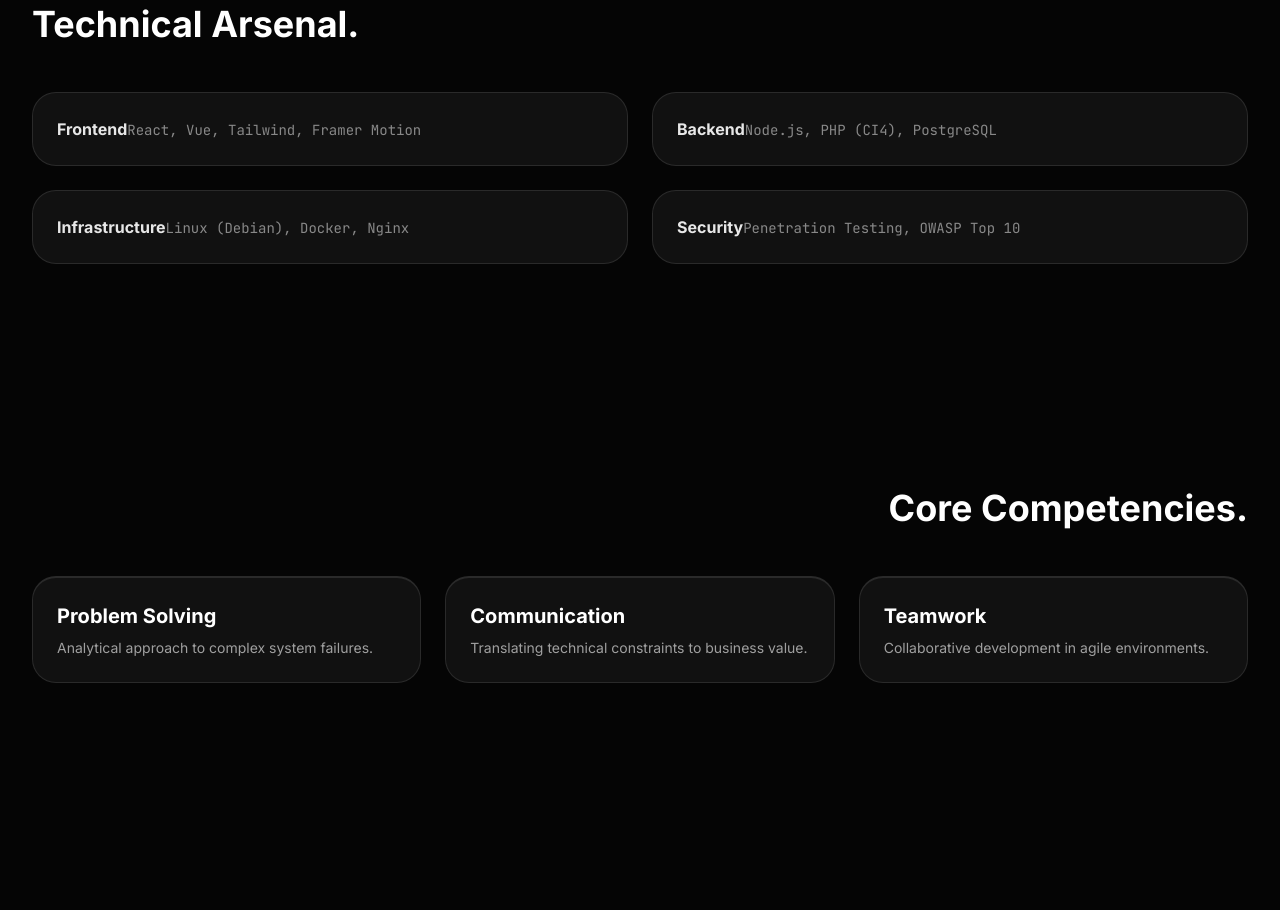
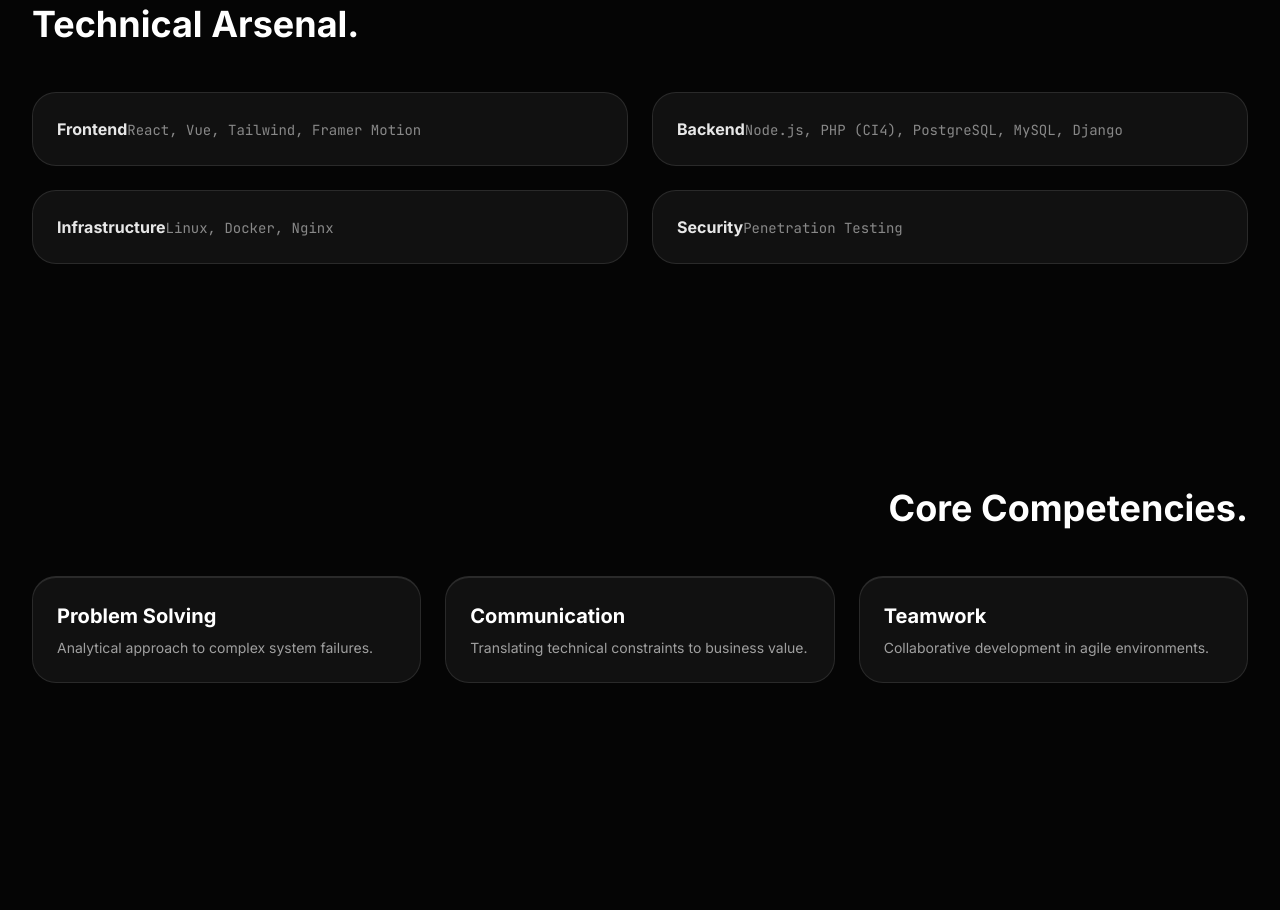
Before and after one commit to h4nzs/portofolio-src, a React (Vite) app: page / in a window 1280 px wide. Shown: the part 1820-2730 px from the top of the page. Built offline with nearby package versions, Linux system fonts and the light colour scheme; no server answers.

Commit message:
fix: skill

```diff
--- a/src/data/portfolioData.js
+++ b/src/data/portfolioData.js
@@ -21,9 +21,9 @@ export const slides = [
     skills: {
       technical: [
         { label: "Frontend", value: "React, Vue, Tailwind, Framer Motion" },
-        { label: "Backend", value: "Node.js, PHP (CI4), PostgreSQL" },
-        { label: "Infrastructure", value: "Linux (Debian), Docker, Nginx" },
-        { label: "Security", value: "Penetration Testing, OWASP Top 10" },
+        { label: "Backend", value: "Node.js, PHP (CI4), PostgreSQL, MySQL, Django" },
+        { label: "Infrastructure", value: "Linux, Docker, Nginx" },
+        { label: "Security", value: "Penetration Testing" },
       ],
     },
   },
```
